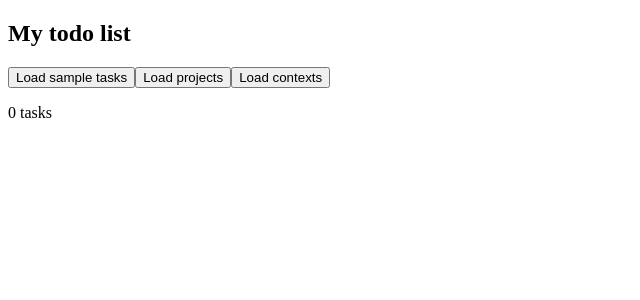
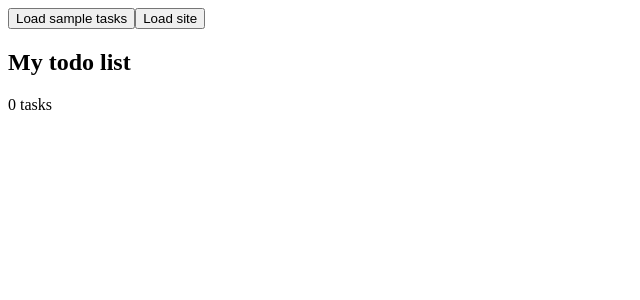
Before and after one commit to y0mbo/todo.txt, a React (Create React App) app: page / in a window 1280 px wide. Shown: the top 300 px of the page, without its empty margins (0-640 px from the left). Built offline with nearby package versions, Linux system fonts and the light colour scheme.

Commit message:
Moved loading to the App component instead of tasks.

```diff
--- a/src/components/App.js
+++ b/src/components/App.js
@@ -91,17 +91,20 @@ class App extends React.Component {
     this.setState({ priorities });
   };
 
+  loadSite = () => {
+    this.loadProjects();
+    this.loadContexts();
+    this.loadPriorities();
+  };
+
   render() {
     return (
       <div className="app">
+        <button onClick={this.loadSampleTasks}>Load sample tasks</button>
+        <button onClick={this.loadSite}>Load site</button>
         <Projects projects={this.state.projects} />
         <Contexts contexts={this.state.contexts} />
-        <Tasks
-          loadSampleTasks={this.loadSampleTasks}
-          tasks={this.state.tasks}
-          loadProjects={this.loadProjects}
-          loadContexts={this.loadContexts}
-        />
+        <Tasks tasks={this.state.tasks} />
       </div>
     );
   }
--- a/src/components/Tasks.js
+++ b/src/components/Tasks.js
@@ -6,9 +6,6 @@ class Tasks extends React.Component {
     return (
       <div>
         <h2>My todo list</h2>
-        <button onClick={this.props.loadSampleTasks}>Load sample tasks</button>
-        <button onClick={this.props.loadProjects}>Load projects</button>
-        <button onClick={this.props.loadContexts}>Load contexts</button>
         <ul className="tasks">
           {/* loop through state.tasks' keys and map that. */}
           {Object.keys(this.props.tasks).map((key) => (
```
